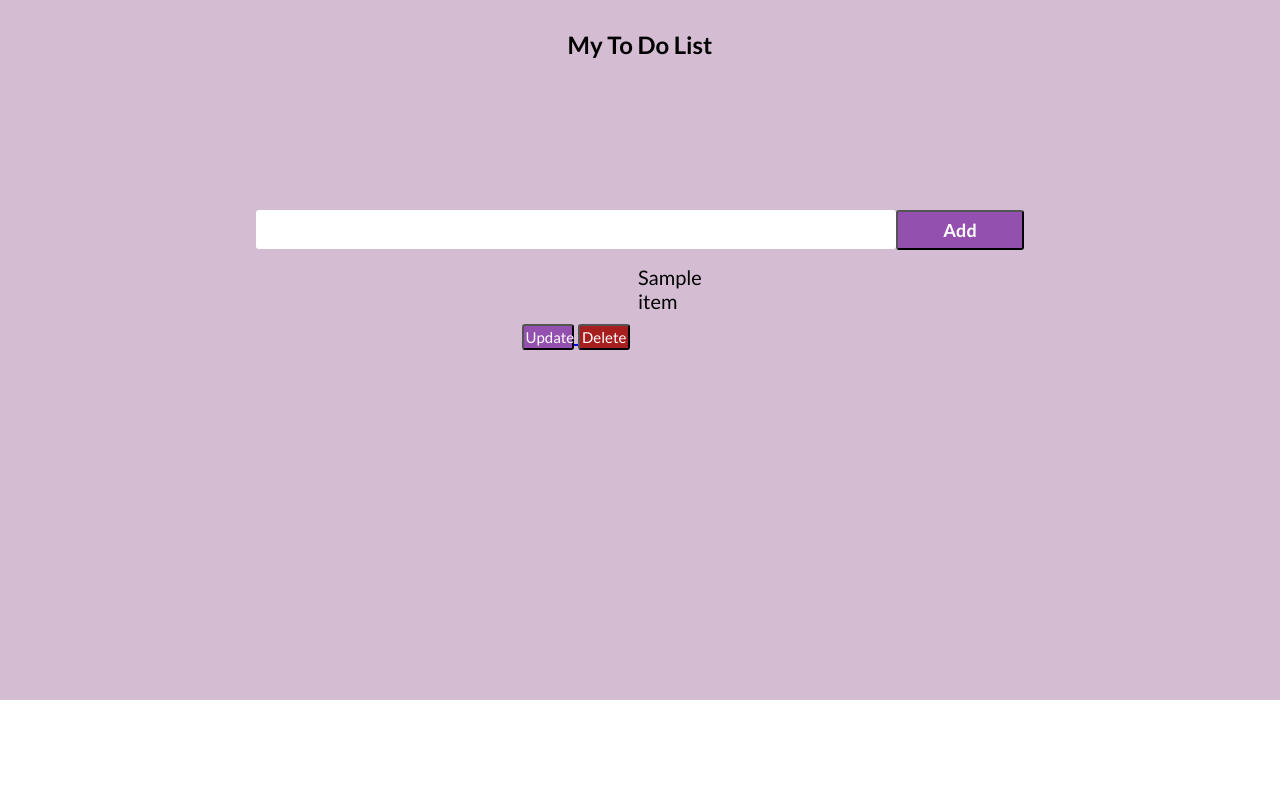
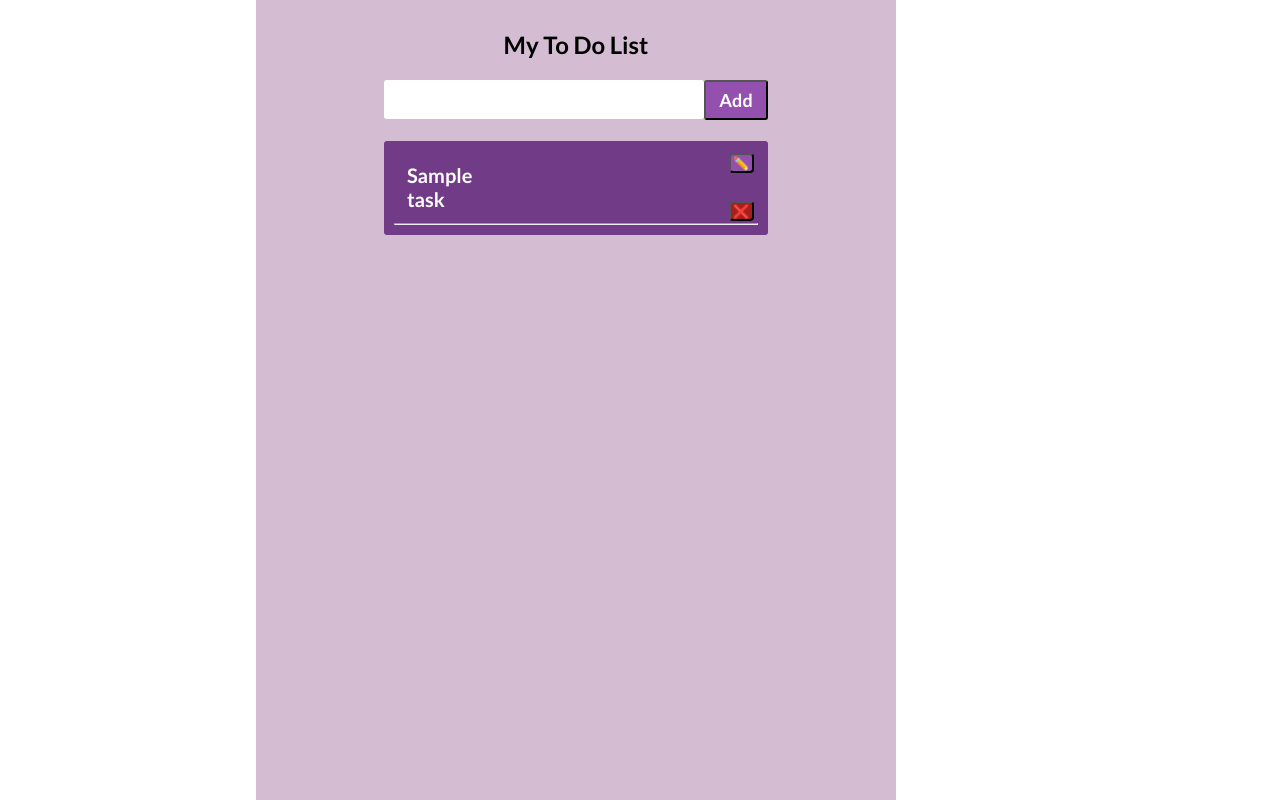
Before and after one commit to kiran-sql/Django-To-Do-List, a Django app: template todo/templates/todo/add.html in a window 1280 px wide. Run offline with Django 3.2, Linux system fonts and the light colour scheme; the template is opened without the code that fills it: most values are stand-ins (such as "Sample title", 1, 10 or a date in 2020); form fields are guessed from the names that the template uses.

Commit message:
final commit

```diff
--- a/todo/templates/todo/add.html
+++ b/todo/templates/todo/add.html
@@ -18,10 +18,12 @@
          .header {
           background-color: #d4bdd3;
           padding: 30px 50px;
-        height: 700px;
-        min-height: 700px;
+          height: 100%;
+          width: 50%;
           overflow: hidden;
-        position: relative;
+          position: absolute;
+          top: 0%;
+          left: 20%;
           color: rgb(0, 0, 0);
           text-align: center;
         }
@@ -37,15 +39,16 @@
         ul {
         margin: 0;
         padding: 0;
+        overflow: auto;
         }
 
         /* Style the list items */
         ul li {
         display: inline-block;
         position: relative;
-        padding: 10px 500px;
+        padding: 10px;
         font-size: 20px;
-        width: 100px;
+        width: 10px;
         transition: 0.2s;
         }
 
@@ -59,20 +62,32 @@
         float: left;
         font-size: 16px;
         position: absolute;
-        top: 30%;
+        top: 10%;
         right: 30%;
         }
 
         .list{
-          margin: 0;
-          border: none;
+          margin: 5px;
+          background-color: #723b88;
           border-radius: 3px;
-          width: 70%;
+          width: 60%;
           padding: 10px;
           font-size: 20px;
           position: absolute;
-          top: 35%;
-          right: 20%;
+          top: 17%;
+          left: 19.2%;
+        }
+
+        .item-list{
+          margin: 2px 2px 2px 2px;
+          text-align: left;
+          color: white;
+          font-weight: bold;
+          border-radius: 3px;
+          width: 98%;
+          height: 15%;
+          position: relative;
+          left: 1px;
         }
 
         /* Style the "Add" button */
@@ -89,7 +104,7 @@
         transition: 0.3s;
         border-radius: 3px;
         position: absolute;
-        top: 30%;
+        top: 10%;
         right: 20%;
         }
 
@@ -98,36 +113,35 @@
         }
 
         .updateBtn{
-          padding: 2px;
-          width: 6%;
+          width: 7%;
           background: #9450af;
           color: rgb(255, 255, 255);
-          text-align: center;
-          font-size: 15px;
           cursor: pointer;
           transition: 0.3s;
-          border-radius: 3px;
+          border-radius: 4px;
+          position: absolute;
+          top: 0%;
+          right: 0%;
         }
 
         .updateBtn:hover {
         background-color: rgb(107, 33, 150);
         }
-        /* Style the close button */
+
         .removeBtn {
-        padding: 2px;
-        width: 6%;
+        width: 7%;
         background-color: #a71e1e;
         color: rgb(255, 255, 255);
         cursor: pointer;
-        text-align: center;
-        font-size: 15px;
-        border-radius: 3px;
+        border-radius: 4px;
         transition: 0.3s;
+        position: absolute;
+        bottom: 0%;
+        right: 0%;
         }
 
         .removeBtn:hover {
         background-color: #861818;
-        color: rgb(255, 255, 255);
         }
 
     </style>
@@ -142,27 +156,28 @@
         {% csrf_token %}
         <h2>My To Do List</h2>
           {{form.task}}
-          <!-- <input type="submit" name="Create a task"> -->
           <button type="submit" class="addBtn">Add</button>
       </form>
+
+      <ul>
         <div class="list">
-        <ul>
           {% for item in list %}
+          <div class="item-list">
               {% if item.complete == True %}
-                <li><strike>{{item}}</strike></li>
+                <li><strike>{{item.task}}</strike></li>
               {% else %}
-                <li><span>{{item}}</span></li>
+                <li>{{item.task}}</li>
               {% endif %}
-
               <a href="{% url 'update_task' item.id %} ">
-                <button type="submit" class="updateBtn">Update</button>
+                <button type="submit" class="updateBtn">✏️</button>
               </a>
               <a href="{% url 'remove' item.id %} ">
-                <button type="submit" class="removeBtn">Delete</button>
+                <button type="submit" class="removeBtn">❌</button>
               </a>
+            </div><hr>
           {%endfor%}
+        </div>
       </ul>
-      </div>
     </div>
     {%endblock%}
   </body>
--- a/todo/views.py
+++ b/todo/views.py
@@ -34,7 +34,7 @@ def update_task_view(request, pk):
 
 def remove_view(request, pk):
     item = ToDO.objects.get(id = pk)
-    if request.method == "POST":
+    if request.method == 'POST':
         item.delete()
         return redirect('/')
     context = {
```
Also changed, not shown: todo/templates/todo/delete.html (+60 -10 lines), todo/templates/todo/update_task.html (+54 -12 lines). Lines whose indentation alone changed are shown as unchanged.
